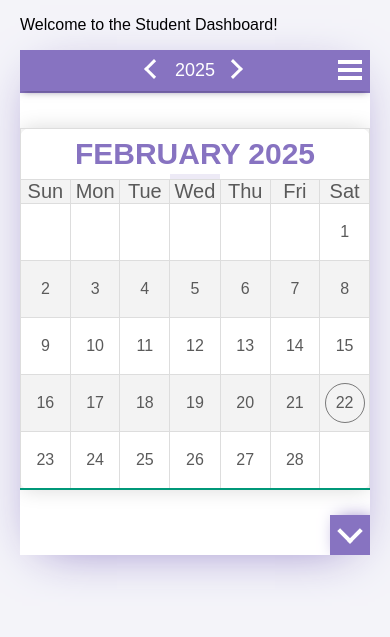
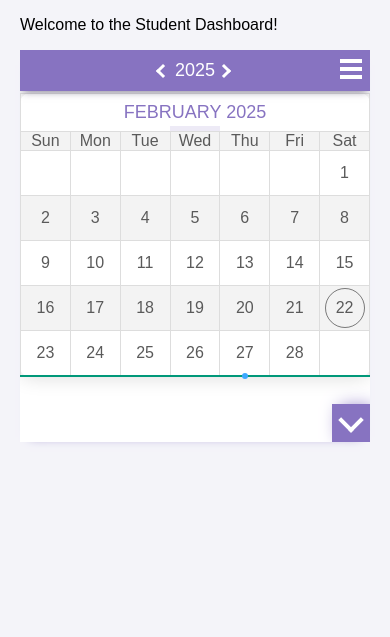
Before and after one commit to ihtkahs/Student-Centric-Leave-Management-System, a Django app: page /lms/student/dashboard/ in a window 390 px wide. Shown: the part 115-752 px from the top of the page. Run offline with Django 5.2, Linux system fonts and the light colour scheme; a user stored in the database is signed in.

Commit message:
evo-calender-css-updated

```diff
--- a/Leave_Portal/settings.py
+++ b/Leave_Portal/settings.py
@@ -26,7 +26,7 @@ SECRET_KEY = 'django-insecure-6wh^pn%=_-k6ri0%r@2yp7dz!-1693@g-4@gc%#is79zc)o%n3
 # SECURITY WARNING: don't run with debug turned on in production!
 DEBUG = True
 
-ALLOWED_HOSTS = []
+ALLOWED_HOSTS = ['192.168.29.235']
 
 
 # Application definition
--- a/static/css/evo-calendar.css
+++ b/static/css/evo-calendar.css
@@ -27,11 +27,11 @@ input:focus, textarea:focus, button:focus {
 }
 .evo-calendar {
     position: relative;
-    background-color: #fbfbfb;
+    background-color: #fff;
     color: #5a5a5a;
-    width: 100%;
-    -webkit-box-shadow: 0 10px 50px -20px #8773c1;
-            box-shadow: 0 10px 50px -20px #8773c1;
+    width: 50%;
+    -webkit-box-shadow: 0 5px 10px -10px #8773c1;
+            box-shadow: 0 5px 10px -10px #8773c1;
     margin: 0 auto;
     overflow: hidden;
     z-index: 1;
@@ -66,8 +66,8 @@ input:focus, textarea:focus, button:focus {
 }
 .calendar-sidebar > span#sidebarToggler {
     position: absolute;
-    width: 40px;
-    height: 40px;
+    width: 35px;
+    height: 35px;
     top: 0;
     right: 0;
     -webkit-transform: translate(100%, 0);
@@ -76,23 +76,23 @@ input:focus, textarea:focus, button:focus {
     background-color: #8773c1;
     padding: 10px 8px;
     cursor: pointer;
-    -webkit-box-shadow: 5px 0 18px -3px #8773c1;
-            box-shadow: 5px 0 18px -3px #8773c1;
+    -webkit-box-shadow: 2px 0 5px -3px #8773c1;
+            box-shadow: 2px 0 5px -3px #8773c1;
 }
 
 .calendar-sidebar > .calendar-year {
-    padding: 20px;
+    padding: 10px;
     text-align: center;
 }
 .calendar-sidebar > .calendar-year > p {
     margin: 0;
-    font-size: 30px;
+    font-size: 25px;
     display: inline-block;
 }
 .calendar-sidebar > .calendar-year > button.icon-button {
     display: inline-block;
-    width: 20px;
-    height: 20px;
+    width: 12px;
+    height: 12px;
     overflow: visible;
 }
 .calendar-sidebar > .calendar-year > button.icon-button > span {
@@ -127,9 +127,9 @@ input:focus, textarea:focus, button:focus {
     padding: 0;
 }
 .calendar-sidebar > .month-list > .calendar-months > li {
-    padding: 7px 30px;
+    padding: 5px 30px;
     cursor: pointer;
-    font-size: 16px;
+    font-size: 15px;
 }
 .calendar-sidebar > .month-list > .calendar-months > li:hover {
     background-color: #a692e0;
@@ -142,12 +142,9 @@ input:focus, textarea:focus, button:focus {
     position: relative;
     padding: 40px 30px;
     float: left;
-    width: 100%;
+    width: 30%;
     max-width: calc(100% - 600px);
-    margin-left: 200px;
     background-color: #fff;
-    -webkit-box-shadow: 5px 0 18px -3px rgba(0, 0, 0, 0.15);
-            box-shadow: 5px 0 18px -3px rgba(0, 0, 0, 0.15);
     -webkit-transition: all .3s ease;
     -o-transition: all .3s ease;
     transition: all .3s ease;
@@ -174,7 +171,8 @@ input:focus, textarea:focus, button:focus {
 }
 .calendar-inner .calendar-table {
     border-collapse: collapse;
-    font-size: 20px;
+    border: none;
+    font-size: 16px;
     width: 100%;
     -webkit-user-select: none;
        -moz-user-select: none;
@@ -185,8 +183,8 @@ th[colspan="7"] {
     position: relative;
     text-align: center;
     text-transform: uppercase;
-    font-weight: 600;
-    font-size: 30px;
+    font-weight: 400;
+    font-size: 18px;
     color: #8773c1;
 }
 th[colspan="7"]::after {
@@ -268,10 +266,10 @@ tr.calendar-body .calendar-day .day[disabled] {
     position: absolute;
     top: 0;
     right: 0;
-    width: 400px;
+    width: 350px;
     height: 100%;
     padding: 70px 30px 60px 30px;
-    background-color: #fbfbfb;
+    background-color: #fff;
     -webkit-transition: all .3s ease;
     -o-transition: all .3s ease;
     transition: all .3s ease;
@@ -294,7 +292,7 @@ tr.calendar-body .calendar-day .day[disabled] {
 }
 
 .calendar-events > .event-header > p {
-    font-size: 30px;
+    font-size: 18px;
     font-weight: 600;
     color: #5a5a5a;
 }
@@ -317,9 +315,7 @@ tr.calendar-body .calendar-day .day[disabled] {
     display: table;
 }
 .event-list > .event-empty {
-    padding: 15px 10px;
-    background-color: rgba(135,115,193,.15);
-    border: 1px solid #8773c1;
+    padding: 0px 0px;
 }
 .event-list > .event-empty > p {
     margin: 0;
@@ -753,11 +750,19 @@ button.icon-button > span.chevron-arrow-right {
 
 /* xs */
 @media screen and (max-width: 425px) {
+    .evo-calendar {
+        width: 100%;
+    }
+
+    .calendar-inner {
+        width: 100%;
+    }
+
     .calendar-sidebar {
         width: 100%;
     }
     .sidebar-hide .calendar-sidebar {
-        height: 43px;
+        height: 38px;
     }
     .sidebar-hide .calendar-sidebar {
         -webkit-transform: translateX(0);
@@ -775,8 +780,8 @@ button.icon-button > span.chevron-arrow-right {
                 box-shadow: 0 3px 8px -3px rgba(53, 43, 80, 0.65);
     }
     .calendar-sidebar > .calendar-year > button.icon-button {
-        width: 14px;
-        height: 14px;
+        width: 10px;
+        height: 10px;
     }
     .calendar-sidebar > .calendar-year > button.icon-button > span {
         border-right-width: 3px;
@@ -818,8 +823,8 @@ button.icon-button > span.chevron-arrow-right {
         display: table;
     }
     .calendar-sidebar > .month-list > .calendar-months > li {
-        padding: 10px 20px;
-        font-size: 20px;
+        padding: 5px 20px;
+        font-size: 18px;
         /* width: 50%;
         float: left; */
     }
@@ -839,7 +844,7 @@ button.icon-button > span.chevron-arrow-right {
 
     .calendar-inner {
         margin-left: 0;
-        padding: 53px 0 40px 0;
+        padding: 18px 0 40px 0;
         float: unset;
     }
     .calendar-inner::after {
@@ -853,8 +858,8 @@ button.icon-button > span.chevron-arrow-right {
     }
     .calendar-sidebar > span#sidebarToggler,
     #eventListToggler {
-        width: 40px;
-        height: 40px;
+        width: 38px;
+        height: 38px;
     }
     button.icon-button > span.chevron-arrow-right {
         border-right-width: 4px;
@@ -881,7 +886,7 @@ button.icon-button > span.chevron-arrow-right {
         padding: 0;
     }
     tr.calendar-body .calendar-day {
-        padding: 8px 0;
+        padding: 2px 0;
     }
     tr.calendar-body .calendar-day .day {
         padding: 10px;
@@ -930,10 +935,10 @@ button.icon-button > span.chevron-arrow-right {
         height: 0;
     }
     .calendar-events > .event-header > p {
-        font-size: 20px;
+        font-size: 16px;
     }
     .event-list > .event-empty {
-        padding: 10px;
+        padding: 7px;
     }
     .event-container::before {
         /* height: calc(100% - 12.5px); */
--- a/templates/student_dashboard.html
+++ b/templates/student_dashboard.html
@@ -29,8 +29,8 @@
                 <h1>Student Dashboard</h1>
             </header>
             <main>
+                <p>Welcome to the Student Dashboard!</p>
                 <div class="calendar-container">
-                    <p>Welcome to the Student Dashboard!</p>
                     <div id="calendar"></div>
                 </div>
 
@@ -40,15 +40,33 @@
     </div>
 
     <!-- EvoCalendar JS -->
-    <script src="https://cdn.jsdelivr.net/npm/jquery@3.4.1/dist/jquery.min.js"></script>
+    <script src="https://ajax.googleapis.com/ajax/libs/jquery/3.4.1/jquery.min.js"></script>
     <script src="{% static 'js/evo-calendar.js' %}"></script>
     <script>
-        $(document).ready(function() {
-            $('#calendar').evoCalendar({
+        $(document).ready(function () {
+            // Check if #calendar exists
+            if ($('#calendar').length) {
+                console.log("Initializing calendar...");
 
-            });
+                // Initialize evoCalendar
+                $('#calendar').evoCalendar({
+                    theme: "Midnight Blue"
+                });
+
+                // Add an event after initialization
+                $('#calendar').evoCalendar('addCalendarEvent', {
+                    id: 'kNybja6',
+                    name: 'Mom\'s Birthday',
+                    description: 'Lorem ipsum dolor sit..',
+                    date: 'February 27, 2025',
+                    type: 'birthday'
+                });
+            } else {
+                console.error("Error: #calendar element not found!");
+            }
         });
     </script>
+
     <script src="{% static 'js/base.js' %}"></script>
 
 </body>
```
Also changed, not shown: other parts of static/css/evo-calendar.css (+21 -12 lines), db.sqlite3.
